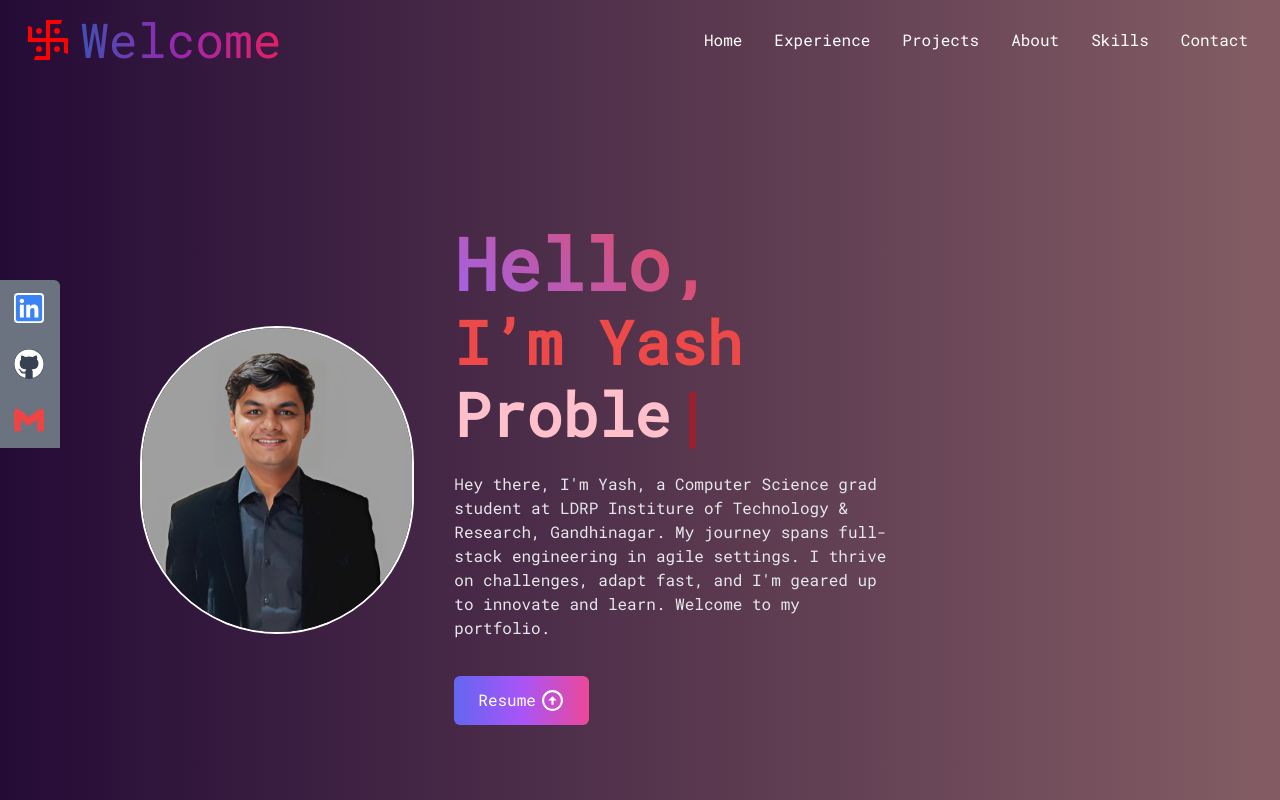
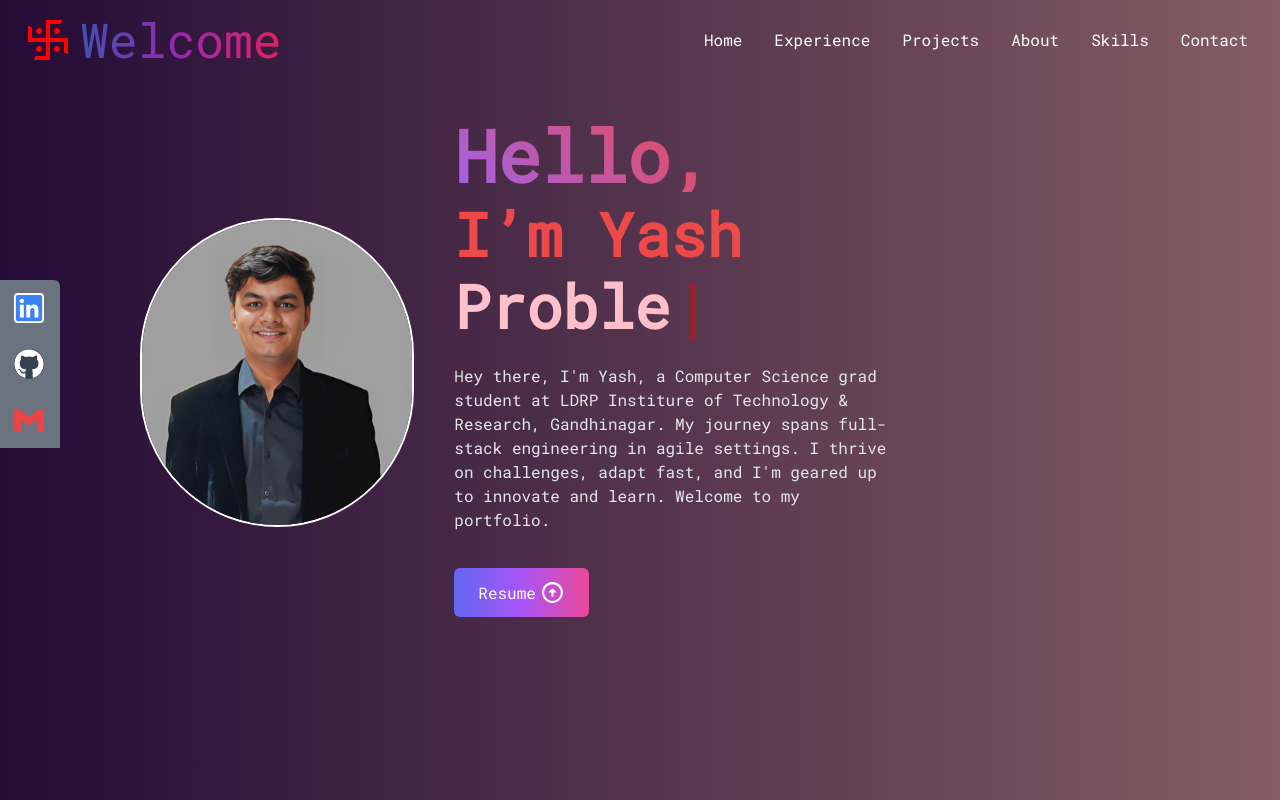
Before and after one commit to Yash-JD/portfolio_react, a React (Create React App) app: page / in a window 1280 px wide. Shown: the top 800 px of the page. Built offline with nearby package versions, Linux system fonts and the light colour scheme.

Commit message:
update 2.0

```diff
--- a/src/components/Hero.jsx
+++ b/src/components/Hero.jsx
@@ -11,12 +11,9 @@ const Home = () => {
   }, []);
 
   return (
-    <div
-      name="home"
-      className="h-screen w-full mt-[6.5rem] mb-[10rem] md:mt-0 "
-    >
+    <div name="home" className="w-full min-h-screen py-10">
       <div className="max-w-screen-lg mx-auto flex flex-col items-center justify-center h-full px-3 md:flex-row gap-10">
-        <div className="md:w-[40%]  ">
+        <div className="md:w-[40%]">
           <img
             src={profile}
             alt="my profile"
--- a/src/components/Skills.jsx
+++ b/src/components/Skills.jsx
@@ -10,7 +10,6 @@ import github from "../assets/github.png";
 import tailwind from "../assets/tailwind.png";
 import nodejs from "../assets/node.png";
 import sql from "../assets/sql.png";
-import { data } from "autoprefixer";
 
 const Skills = () => {
   useEffect(() => {
```
